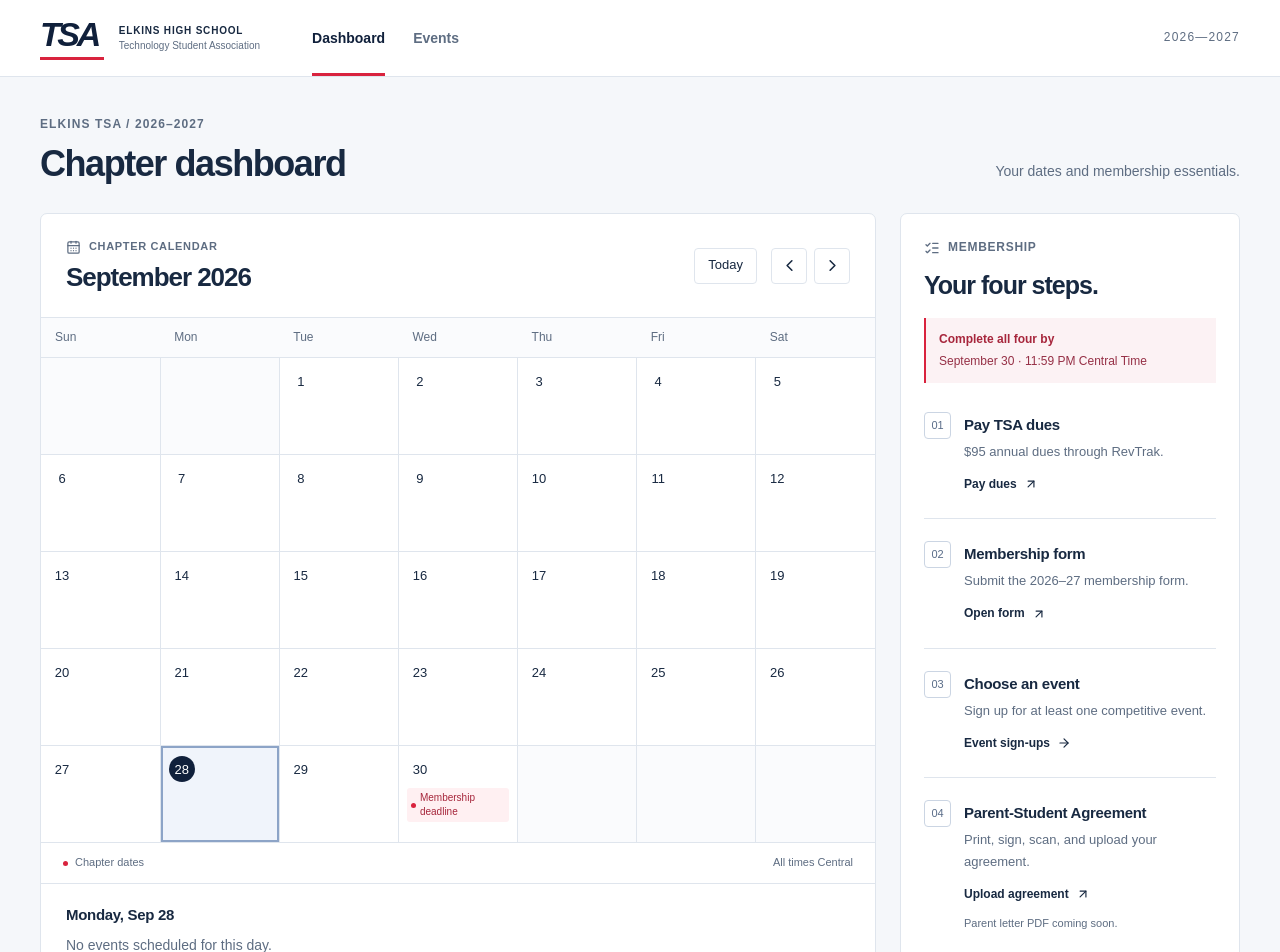
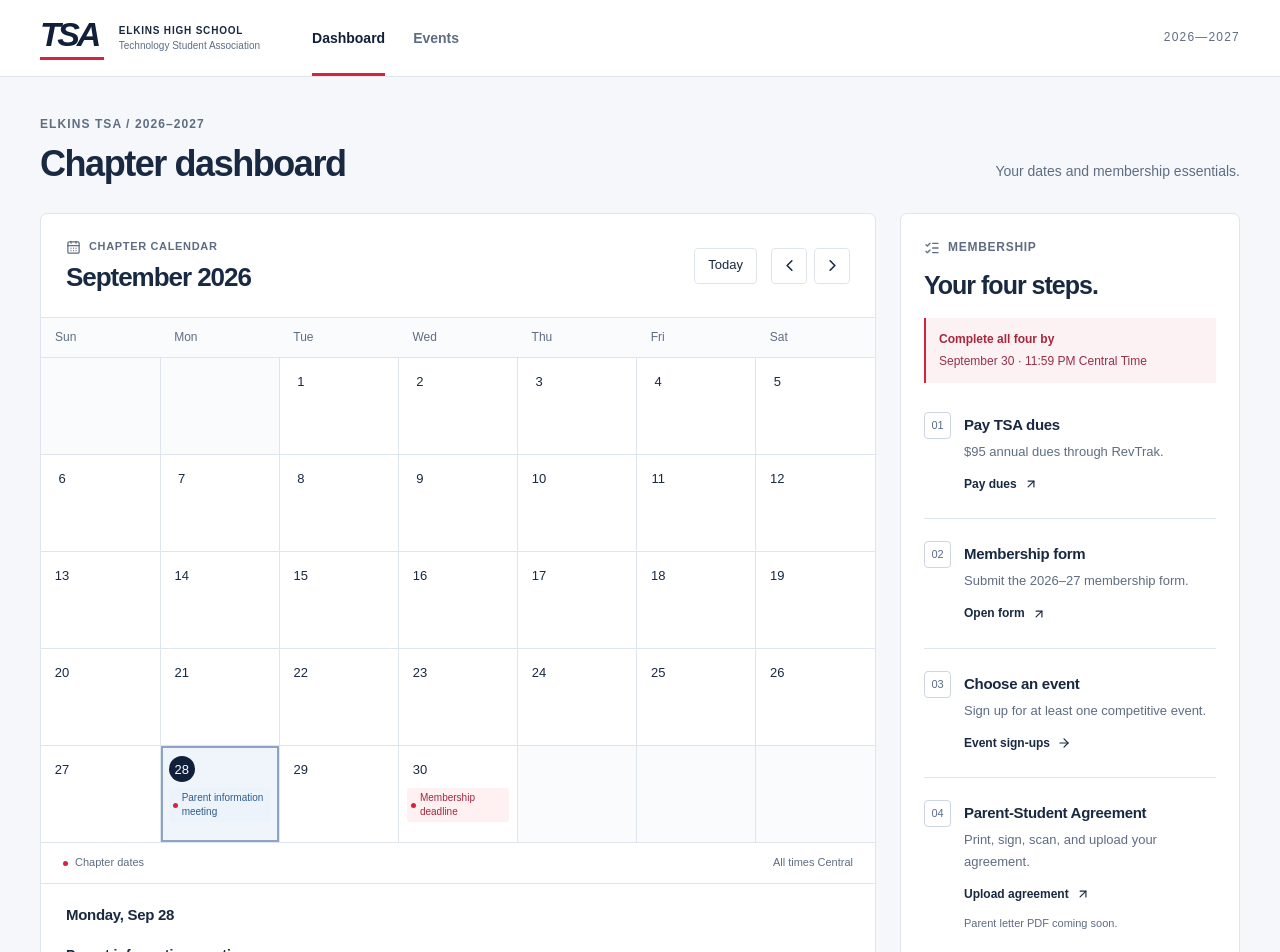
Before and after one commit to bobcataryan/TSA, a Next.js app: page / in a window 1280 px wide. Shown: the top 952 px of the page. Built offline with nearby package versions, Linux system fonts and the light colour scheme.

Commit message:
Add parent meeting and officer deadline to calendar

```diff
--- a/src/data/calendar.ts
+++ b/src/data/calendar.ts
@@ -10,6 +10,13 @@ export interface CalendarEvent {
 // Add chapter dates here. No backend or calendar service is needed.
 export const calendarEvents: CalendarEvent[] = [
   {
+    id: "parent-information-meeting",
+    title: "Parent information meeting",
+    date: "2026-09-28",
+    time: "6:00 PM Central Time",
+    category: "Meeting",
+  },
+  {
     id: "membership-deadline",
     title: "Membership deadline",
     date: "2026-09-30",
@@ -18,5 +25,11 @@ export const calendarEvents: CalendarEvent[] = [
     href: "/#checklist",
     category: "Deadline",
   },
+  {
+    id: "officer-form-deadline",
+    title: "Officer form sign-up deadline",
+    date: "2026-10-01",
+    category: "Deadline",
+  },
 ];
 export const calendarInitialMonth = "2026-09";
```
Also changed, not shown: 2 other files (tests, documents, lock files or other folders).
